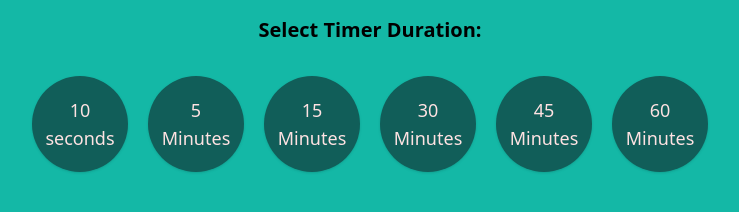
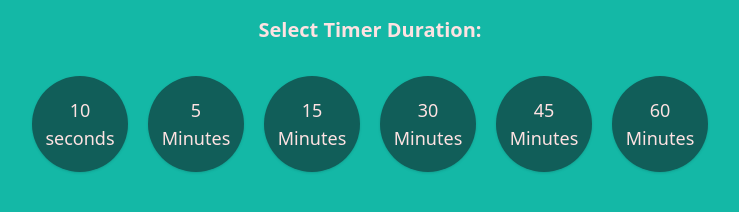
Before and after one commit to lukesherwood/sitstandtimer, an Astro site: page / in a window 1280 px wide. Shown: the whole page, without its empty margins (270-1009 px from the left). Built offline with nearby package versions, Linux system fonts and the light colour scheme; Astro itself is replaced by a stand-in of ours.

Commit message:
reset fix

```diff
--- a/src/components/SetTime.svelte
+++ b/src/components/SetTime.svelte
@@ -11,7 +11,7 @@
 
 <div>
   <div class="pb-4">
-    <h2 class="font-bold text-xl text-center">Select Timer Duration:</h2>
+    <h2 class="font-bold text-red-100 text-xl text-center">Select Timer Duration:</h2>
   </div>
   <div class="p-4 flex flex-col md:flex-row justify-center gap-5 text-red-100">
     <Button
--- a/src/components/Timer.svelte
+++ b/src/components/Timer.svelte
@@ -1,5 +1,5 @@
 <script>
-  import { createEventDispatcher, onDestroy, onMount } from "svelte";
+  import { createEventDispatcher, onDestroy } from "svelte";
   import { tweened } from "svelte/motion";
   import { linear as easing } from "svelte/easing";
   import { fly } from "svelte/transition";
@@ -65,6 +65,7 @@
 
   function handleReset() {
     clearInterval(interval);
+    timerComplete = false;
     isResetting = true;
     isPaused = false;
     Promise.all([offset.set(1), rotation.set(360)]).then(() => {
```
